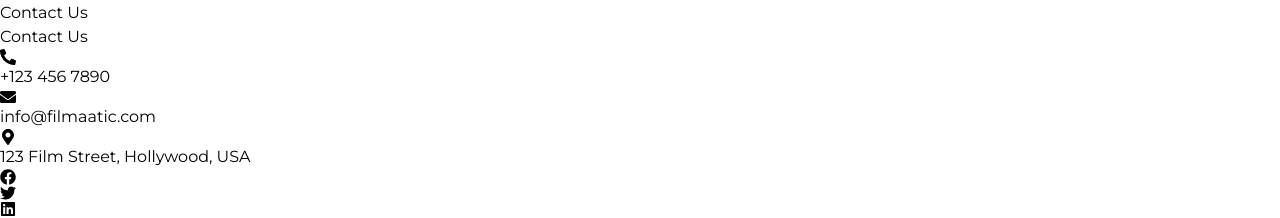
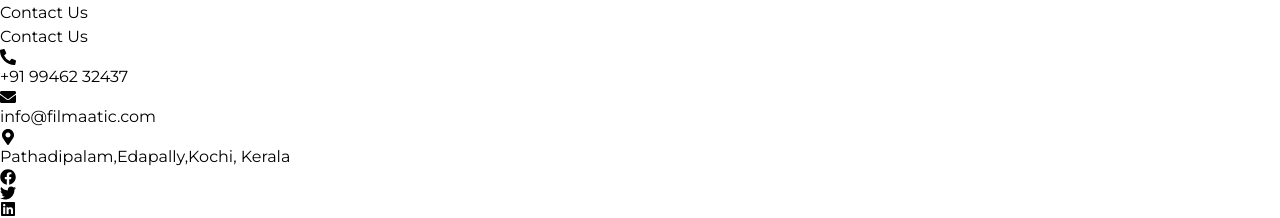
Before and after one commit to lifeplannerdev/filmaatic, a React (Vite) app: page /productions in a window 1280 px wide. Shown: the part 818-1036 px from the top of the page. Built offline with nearby package versions, Linux system fonts and the light colour scheme.

Commit message:
26 march commit

```diff
--- a/src/components/Cards.jsx
+++ b/src/components/Cards.jsx
@@ -50,7 +50,7 @@ const Cards = () => {
       <div className="container mx-auto max-w-6xl relative z-10">
         {/* Sophisticated Header */}
         <div className="text-center mb-16">
-          <h2 className="text-4xl md:text-5xl font-extralight tracking-tight text-white mb-6">
+          <h2 className="text-4xl md:text-5xl font-extralight tracking-tight text-white mb-6" style={{ marginTop:"-40px", }}>
             What <span className="font-semibold text-transparent bg-clip-text bg-gradient-to-r from-indigo-400 to-rose-400">We Do</span>
           </h2>
           <p className="text-slate-400 max-w-2xl mx-auto text-lg leading-relaxed">
--- a/src/components/Enquiry.jsx
+++ b/src/components/Enquiry.jsx
@@ -216,6 +216,7 @@ const EnquirySection = () => {
                 )}
               </button>
             </form>
+
           </div>
 
           {/* Contact Methods */}
@@ -266,9 +267,7 @@ const EnquirySection = () => {
         </div>
 
         {/* Footer */}
-        <div className="mt-20 text-center text-slate-400 text-sm">
-          <p>We typically respond to all inquiries within 24 hours.</p>
-        </div>
+
       </div>
     </section>
   );
--- a/src/components/Footer.jsx
+++ b/src/components/Footer.jsx
@@ -44,7 +44,7 @@ const Footer = () => {
             <ul className="text-gray-400">
               <li className="mb-2 flex items-center justify-center md:justify-end">
                 <FaPhoneAlt className="mr-2" />
-                <a href="tel:+1234567890" className="hover:text-pink-500 transition-all duration-300">+123 456 7890</a>
+                <a href="tel:+1234567890" className="hover:text-pink-500 transition-all duration-300">+91 99462 32437</a>
               </li>
               <li className="mb-2 flex items-center justify-center md:justify-end">
                 <FaEnvelope className="mr-2" />
@@ -52,7 +52,7 @@ const Footer = () => {
               </li>
               <li className="mb-2 flex items-center justify-center md:justify-end">
                 <FaMapMarkerAlt className="mr-2" />
-                <span>123 Film Street, Hollywood, USA</span>
+                <span>Pathadipalam,Edapally,Kochi, Kerala</span>
               </li>
             </ul>
           </div>
```
